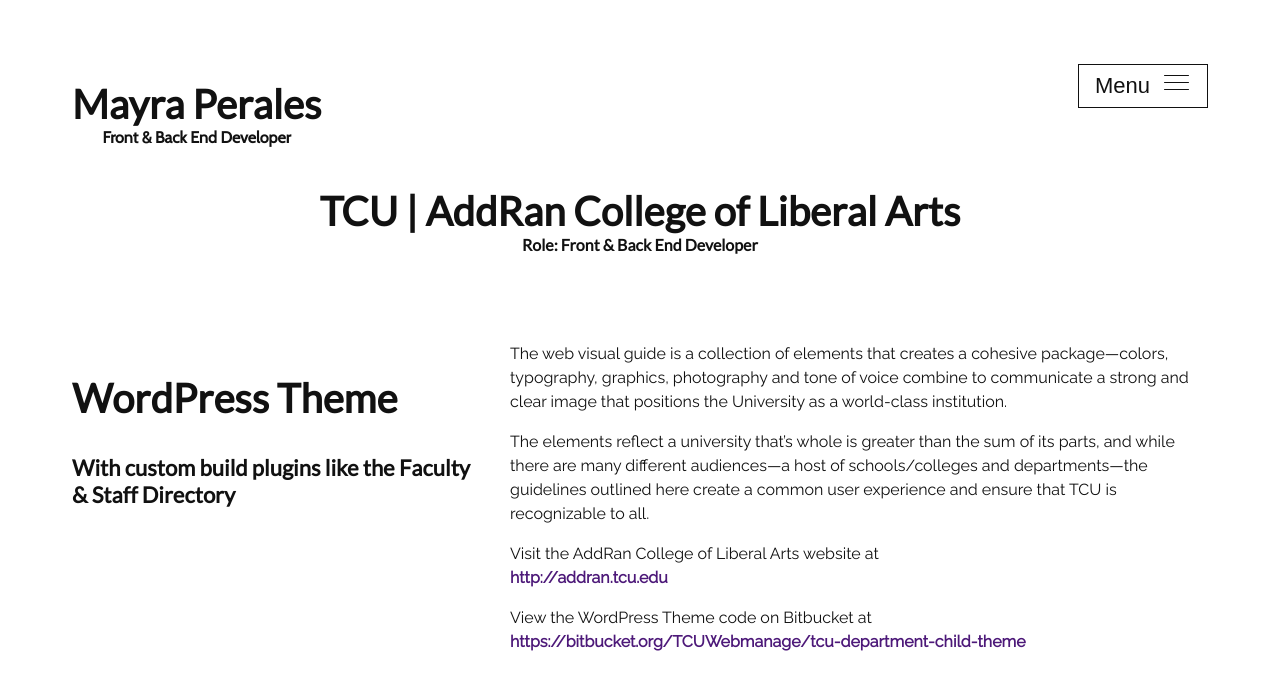
After one commit to mjperales/mayraperales, a PHP site: page /tcu-addran-college.php in a window 1280 px wide. The commit adds this page. Shown: the top 699 px of the page. Run offline with PHP 8.4, Linux system fonts and the light colour scheme.

Commit message:
Finished adding the addran page and fixed directory image. It was showing the login menu.

```diff
--- a/index.php
+++ b/index.php
@@ -22,8 +22,8 @@ include 'header.php';
 
         <div class="group unit size1of1 m-size1of1 cf">
             <div class="unit size5of8 m-size1of1 mjp-cards">
-                <a href="./addran-college.php" class="mjp-addran-bg mjp-cards__image"></a>
-                <a class="mjp-top16" href="./addran-college.php">TCU | Addran College of Liberal Arts</a>
+                <a href="./tcu-addran-college.php" class="mjp-addran-bg mjp-cards__image"></a>
+                <a class="mjp-top16" href="./tcu-addran-college.php">TCU | Addran College of Liberal Arts</a>
             </div>
 
             <div class="unit size3of8 m-size1of1 mjp-cards">
--- a/scss/elements/_backgrounds.scss
+++ b/scss/elements/_backgrounds.scss
@@ -1,6 +1,6 @@
 %background-defaults {
-    background-size: cover;
-    height: 500px;
+    background-size:  cover;
+    height: 350px;
     width: 100%;
 }
 
@@ -13,15 +13,37 @@
 
 // Web Standards
 .mjp-webstandards-bg {
-    background: $black url('../images/webstandards-desktop.jpg') center center no-repeat;
-    @extend %background-defaults;
+    background: $black url('../images/webstandards-small.jpg') center center no-repeat;
+    background-size: cover;
+    height: 165px;
+    width: 100%;
+
+    @include media( $medium-screen ) {
+        background: $black url('../images/webstandards-medium.jpg') center center no-repeat;
+        background-size: cover;
+        height: 290px;
+    }
+
+    @include media( $large-screen ) {
+        background: $black url('../images/webstandards-desktop.jpg') center center no-repeat;
+        background-size: cover;
+        height: 500px;
+    }
 }
 .mjp-leadon-bg {
     background: $black url('../images/leadon-desktop.jpg') center center no-repeat;
     @extend %background-defaults;
+
+    @include media( $large-screen ) {
+        height: 500px;
+    }
 }
 
 .mjp-addran-bg {
     background: $black url('../images/addran-desktop.jpg') center center no-repeat;
     @extend %background-defaults;
+
+    @include media( $large-screen ) {
+        height: 500px;
+    }
 }
--- /dev/null
+++ b/tcu-addran-college.php
@@ -0,0 +1,63 @@
+<?php
+$pagetitle = 'TCU - Web Standards';
+include 'header.php';
+?>
+
+    <?php
+    /*
+     * We add #main to our content element because we have a skip
+     * main navigation link for accessibility
+     */
+    ?>
+    <main class="unit size1of1 m-size1of1 mjp-below16 cf mjp-main" id="main">
+        <h2 class="unit size1of1 m-size1of1 mjp-mar-b0 mjp-alignc">
+            TCU | AddRan College of Liberal Arts
+        </h2>
+
+        <h3 class="unit h5 size1of1 m-size1of1 mjp-mar-t0 mjp-alignc">
+            Role: Front &amp; Back End Developer
+        </h3>
+
+        <div class="group unit size1of1 m-size1of1 mjp-top64 cf">
+            <div class="unit size3of8 m-size1of1 mjp-cards">
+                <h3 class="h2">
+                    WordPress Theme <br>
+                </h3>
+
+                <h4>With custom build plugins like the Faculty &amp; Staff Directory</h4>
+
+            </div>
+
+            <div class="unit size5of8 m-size1of1">
+                <p>The web visual guide is a collection of elements that creates a cohesive package—colors, typography, graphics, photography and tone of voice combine to communicate a strong and clear image that positions the University as a world-class institution.</p>
+
+                <p>The elements reflect a university that’s whole is greater than the sum of its parts, and while there are many different audiences—a host of schools/colleges and departments—the guidelines outlined here create a common user experience and ensure that TCU is recognizable to all.</p>
+
+                <p>
+                    Visit the AddRan College of Liberal Arts website at <br> <a href="http://addran.tcu.edu">http://addran.tcu.edu</a>
+                </p>
+                <p> View the WordPress Theme code on Bitbucket at <br>
+                    <a href="https://bitbucket.org/TCUWebmanage/tcu-department-child-theme">https://bitbucket.org/TCUWebmanage/tcu-department-child-theme</a>
+                </p>
+            </div>
+        </div><!-- end of .group -->
+
+        <div class="unit size1of1 m-size1of1 mjp-cards mjp-top32">
+            <picture>
+                <source srcset="./images/addran-fullpage-desktop.jpg" media="(min-width: 1000px)">
+                <source srcset="./images/addran-fullpage-medium.jpg" media="(min-width: 700px)">
+                <img class="mjp-cards__image" src="./images/addran-fullpage-small.jpg" alt="TCU AddRan College of Liberal Arts">
+            </picture>
+        </div>
+
+        <div class="unit size1of1 m-size1of1 mjp-cards mjp-top32">
+            <h4>TCU | Faculty &amp; Staff Directory</h4>
+            <picture>
+                <source srcset="./images/addran-faculty-staff-directory.jpg" media="(min-width: 1000px)">
+                <source srcset="./images/addran-faculty-staff-directory-medium.jpg" media="(min-width: 700px)">
+                <img class="mjp-cards__image" src="./images/addran-faculty-staff-directory-small.jpg" alt=" TCU Admissions Website">
+            </picture>
+        </div>
+    </main><!-- end of .unit -->
+
+<?php  include 'footer.php'; ?>
```
Also changed, not shown: css/style.css (+30 -3 lines), css/style.min.css, images/addran-faculty-staff-directory-medium.jpg, images/addran-faculty-staff-directory-small.jpg, images/addran-faculty-staff-directory.jpg, 1 other file.
